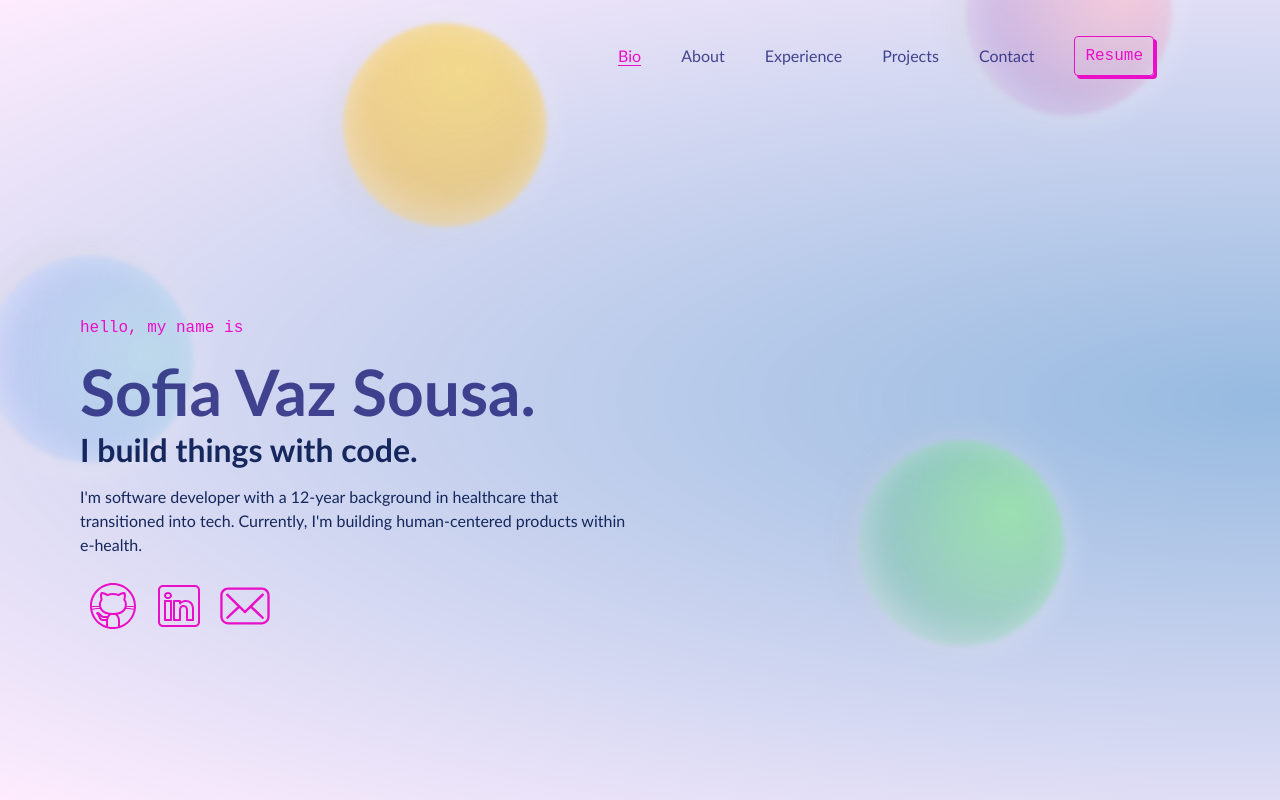
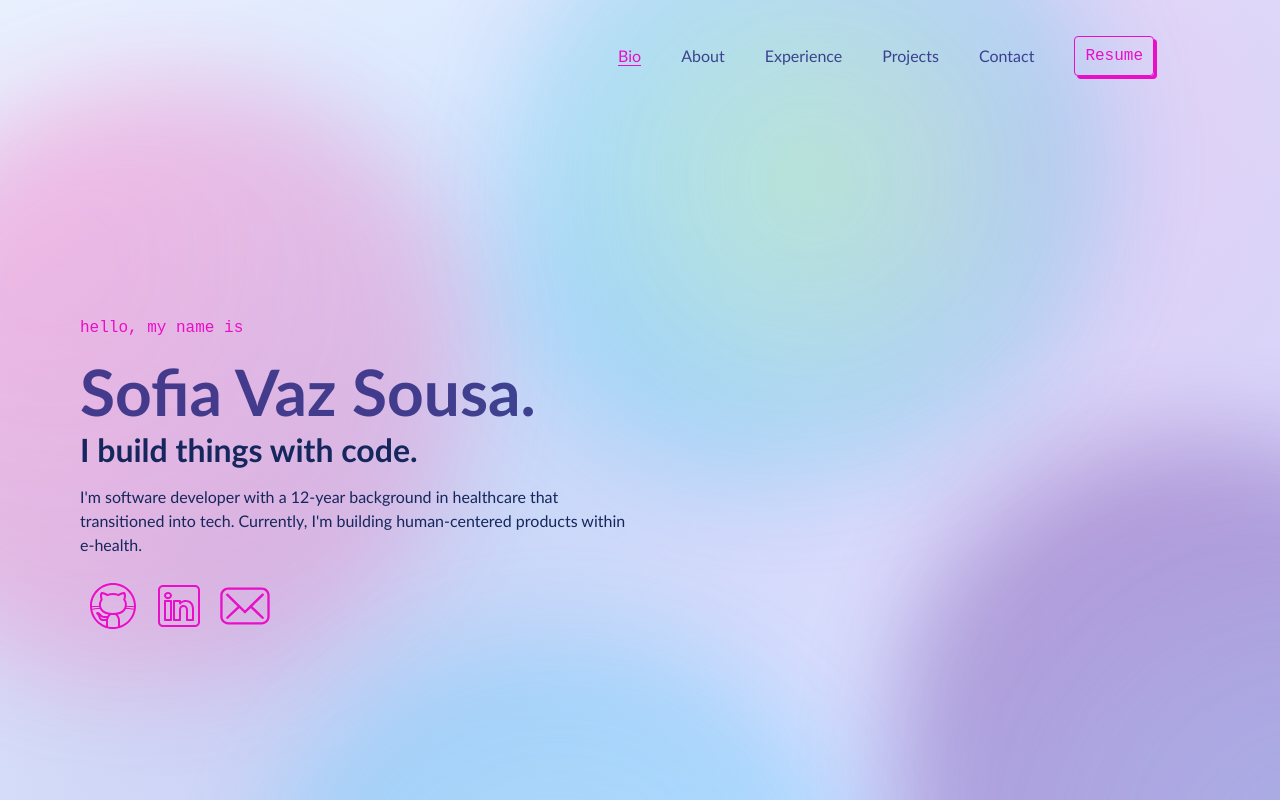
Before and after one commit to sofiavazs/portfolioV1, a Next.js app: page / in a window 1280 px wide. Shown: the top 800 px of the page. Built offline with nearby package versions, Linux system fonts and the light colour scheme.

Commit message:
styling: change animated background to gradient blobs

```diff
--- a/src/app/components/AnimatedBackground.tsx
+++ b/src/app/components/AnimatedBackground.tsx
@@ -1,16 +1,35 @@
 "use client";
 import styled, { keyframes } from "styled-components";
 
-// Animation
-const moveAndWobbleAnimation = keyframes`
+// Pulse animation
+const pulsatingAnimation = keyframes`
   0% {
-    transform: translate3d(0, 0, 1px) rotate(0deg) scale(1);
+    opacity: 0.7;
   }
   50% {
-    transform: translate3d(0, 0, 1px) rotate(180deg) scale(1.05);
+    opacity: 0.9;
   }
   100% {
-    transform: translate3d(0, 0, 1px) rotate(360deg) scale(1);
+    opacity: 0.7;
+  }
+`;
+
+// Morphing shape animation
+const morphAnimation = keyframes`
+  0% {
+    border-radius: 50% 45% 55% 40%;
+  }
+  25% {
+    border-radius: 45% 55% 50% 45%;
+  }
+  50% {
+    border-radius: 55% 40% 45% 55%;
+  }
+  75% {
+    border-radius: 40% 55% 50% 45%;
+  }
+  100% {
+    border-radius: 50% 45% 55% 40%;
   }
 `;
 
@@ -20,83 +39,76 @@ const Background = styled.div`
   height: 100vh;
   top: 0;
   left: 0;
-  background: radial-gradient(at right center, #96bae0, #fde4fdb4);
-  background-blend-mode:
-    screen, screen, lighten, overlay, lighten, difference, normal;
+  background:
+    radial-gradient(
+      circle at 20% 80%,
+      rgba(120, 119, 198, 0.2),
+      transparent 50%
+    ),
+    radial-gradient(
+      circle at 80% 20%,
+      rgba(255, 119, 198, 0.2),
+      transparent 50%
+    ),
+    radial-gradient(
+      circle at 40% 40%,
+      rgba(120, 219, 255, 0.15),
+      transparent 50%
+    ),
+    linear-gradient(135deg, #e8f0fe 0%, #d1d9ff 100%);
   overflow: hidden;
   z-index: -1;
 `;
 
-const Ball = styled.span`
+const GradientBlob = styled.div`
   position: absolute;
-  width: 200px;
-  height: 200px;
-  backface-visibility: hidden;
-  animation: ${moveAndWobbleAnimation} 60s linear infinite;
-  background-color: transparent;
-  filter: blur(2px);
-  opacity: 0.7;
-
-  box-shadow:
-    inset -10px -10px 30px rgba(255, 255, 255, 0.4),
-    inset 10px 10px 20px rgba(255, 255, 255, 0.1),
-    0 0 20px 10px rgba(255, 255, 255, 0.25),
-    0 10px 30px rgba(0, 0, 0, 0.1);
+  width: 600px;
+  height: 600px;
+  border-radius: 50%;
+  filter: blur(50px);
+  animation:
+    ${pulsatingAnimation} 6s ease-in-out infinite,
+    ${morphAnimation} 6s ease-in-out infinite;
+  mix-blend-mode: normal;
 `;
 
-const floatingBalls = [
+const gradientBlobs = [
   {
     top: "10%",
-    left: "80%",
-    duration: "30s",
-    delay: "-3s",
-    origin: "10vw 0vh",
-    color:
-      "radial-gradient(circle at 30% 30%,rgba(255, 192, 203, 0.9),rgba(155, 89, 182, 0.4) 70%,rgba(108, 52, 131, 0.3) 100%)",
+    left: "-10%",
+    gradient:
+      "radial-gradient(circle at 30% 30%, rgba(255, 119, 198, 0.6), rgba(255, 105, 180, 0.4) 70%, rgba(199, 21, 133, 0.2) 100%)",
   },
   {
-    top: "50%",
-    left: "10%",
-    duration: "45s",
-    delay: "-10s",
-    origin: "5vw 0vh",
-    color:
-      "radial-gradient(circle at 30% 30%, rgba(173, 216, 230, 0.9), rgba(100, 149, 237, 0.4) 70%, rgba(70, 130, 180, 0.3) 100%)",
+    top: "55%",
+    left: "70%",
+    gradient:
+      "radial-gradient(circle at 70% 70%, rgba(120, 119, 198, 0.6), rgba(75, 0, 130, 0.4) 70%, rgba(25, 25, 112, 0.2) 100%)",
   },
   {
-    top: "70%",
-    left: "60%",
-    duration: "40s",
-    delay: "-5s",
-    origin: "15vw 10vh",
-    color:
-      "radial-gradient(circle at 30% 30%, rgba(144, 238, 144, 0.9), rgba(60, 179, 113, 0.4) 70%, rgba(46, 139, 87, 0.3) 100%)",
+    top: "80%",
+    left: "20%",
+    gradient:
+      "radial-gradient(circle at 50% 50%, rgba(120, 219, 255, 0.5), rgba(0, 191, 255, 0.3) 70%, rgba(30, 144, 255, 0.2) 100%)",
   },
   {
-    top: "10%",
-    left: "30%",
-    duration: "50s",
-    delay: "-2s",
-    origin: "10vw 5vh",
-    color:
-      "radial-gradient(circle at 30% 30%, rgba(248, 213, 86, 0.95), rgba(247, 184, 37, 0.7) 70%, rgba(199, 134, 5, 0.5) 100%)",
+    top: "-15%",
+    left: "40%",
+    gradient:
+      "radial-gradient(circle at 50% 50%, rgba(120, 255, 147, 0.5), rgba(0, 191, 255, 0.3) 70%, rgba(30, 144, 255, 0.2) 100%)",
   },
 ];
 
 const AnimatedBackground = () => {
   return (
     <Background>
-      {floatingBalls.map((ball, index) => (
-        <Ball
+      {gradientBlobs.map((blob, index) => (
+        <GradientBlob
           key={index}
           style={{
-            top: ball.top,
-            left: ball.left,
-            animationDuration: ball.duration,
-            animationDelay: ball.delay,
-            transformOrigin: ball.origin,
-            borderRadius: "50%",
-            background: ball.color,
+            top: blob.top,
+            left: blob.left,
+            background: blob.gradient,
           }}
         />
       ))}
--- a/src/app/themes/GlobalStyles.tsx
+++ b/src/app/themes/GlobalStyles.tsx
@@ -6,7 +6,7 @@ export const GlobalStyle = createGlobalStyle`
     padding: 0;
     box-sizing: border-box;
 
-    @media screen and (min-width: 0px) and (max-width: 550px) {
+  @media screen and (max-width: 550px)  {
       #link-experience, #link-bio, #link-about, #link-experience, #link-contact, #link-projects {
         display:none;
       }
```
